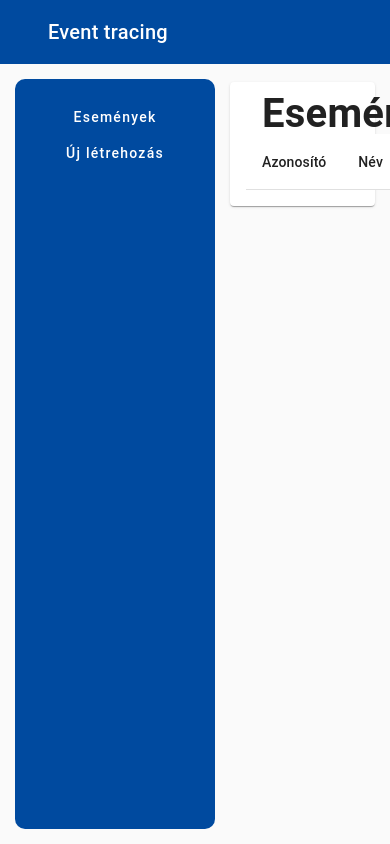
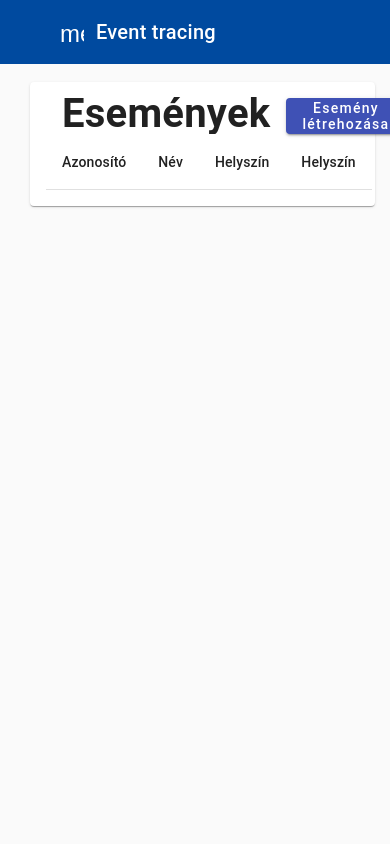
Before and after one commit to birosbeni/EventTracingFrontend, an Angular app: page /events in a window 390 px wide. Built offline with nearby package versions, Linux system fonts and the light colour scheme; no server answers.

Commit message:
Add responsive menu

```diff
--- a/src/app/app.component.html
+++ b/src/app/app.component.html
@@ -1,7 +1,17 @@
-<mat-toolbar> Event tracing </mat-toolbar>
+<mat-toolbar>
+  <button
+    mat-icon-button
+    *ngIf="sidenav.mode === 'over'"
+    (click)="sidenav.toggle()"
+  >
+    <mat-icon *ngIf="!sidenav.opened">menu</mat-icon
+    ><mat-icon *ngIf="sidenav.opened">close</mat-icon>
+  </button>
+  Event tracing
+</mat-toolbar>
 
 <mat-sidenav-container>
-  <mat-sidenav opened mode="side">
+  <mat-sidenav #sidenav="matSidenav">
     <button mat-button class="menu-button" (click)="navigate('events')">
       <span>Események</span>
     </button>
--- a/src/app/app.component.ts
+++ b/src/app/app.component.ts
@@ -1,5 +1,7 @@
-import { Component } from '@angular/core';
+import { Component, ViewChild } from '@angular/core';
+import { MatSidenav } from '@angular/material/sidenav';
 import { Router } from '@angular/router';
+import { BreakpointObserver } from '@angular/cdk/layout';
 
 @Component({
   selector: 'app-root',
@@ -7,11 +9,22 @@ import { Router } from '@angular/router';
   styleUrls: ['./app.component.scss'],
 })
 export class AppComponent {
-  title = 'EventTracingFrontend';
+  @ViewChild(MatSidenav)
+  sidenav!: MatSidenav;
 
-  constructor(private router: Router) {}
-  events: string[] = [];
-  opened = true;
+  constructor(private router: Router, private observer: BreakpointObserver) {}
+
+  ngAfterViewInit() {
+    this.observer.observe(['(max-width: 800px)']).subscribe((res) => {
+      if (res.matches) {
+        this.sidenav.mode = 'over';
+        this.sidenav.close();
+      } else {
+        this.sidenav.mode = 'side';
+        this.sidenav.open();
+      }
+    });
+  }
 
   navigate(route: string) {
     this.router.navigate([`/${route}`]);
```
